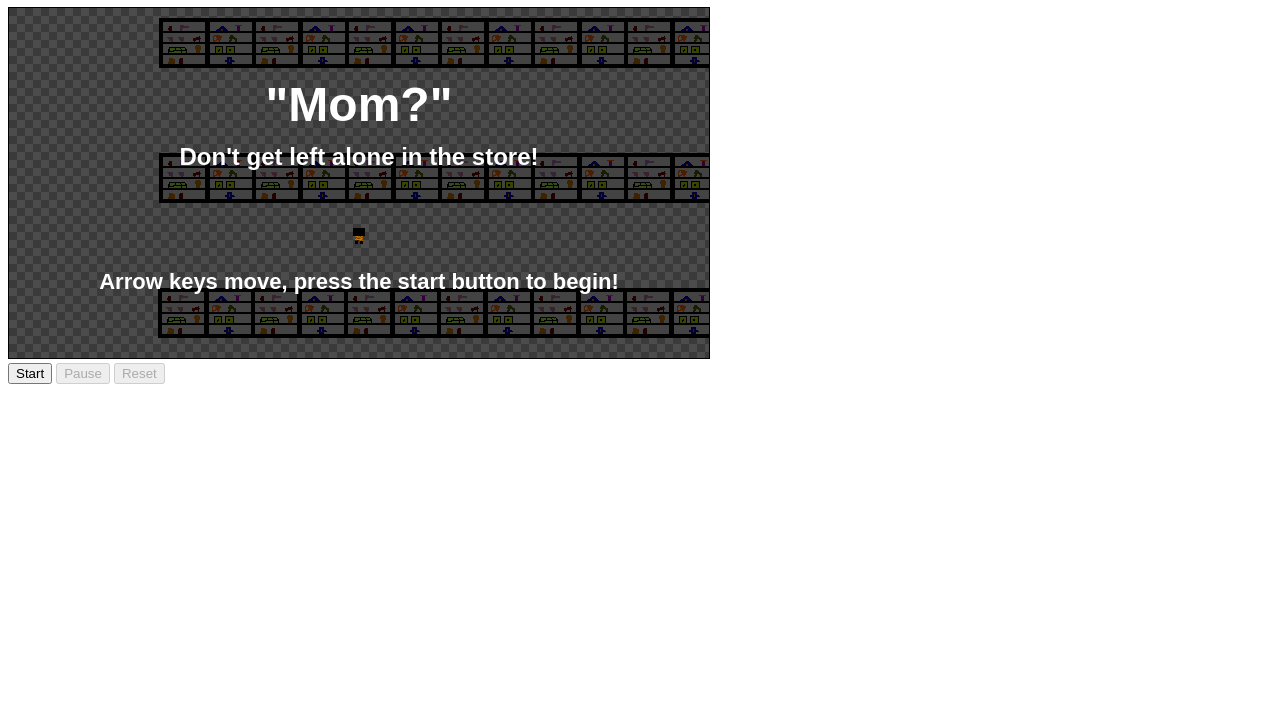
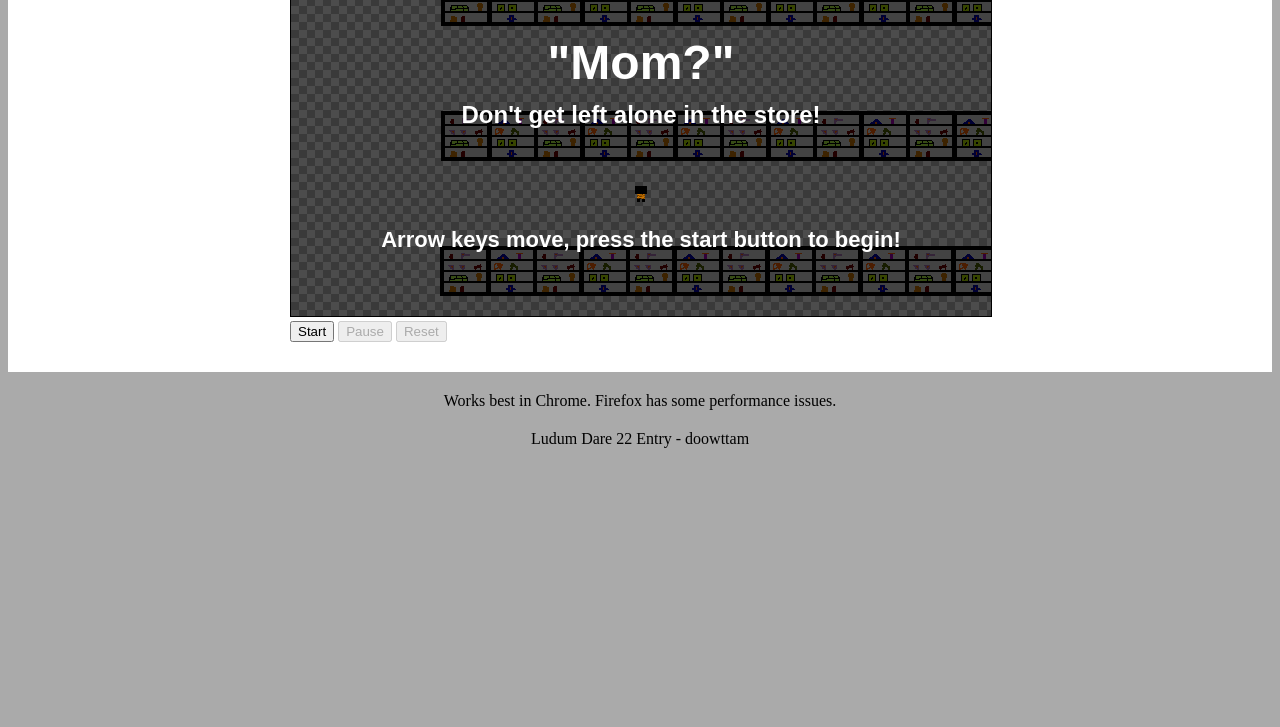
Before and after one commit to doowttam/Lost-Mom, a plain HTML site: page index.html in a window 1280 px wide. Shown: the part 73-800 px from the top of the page. Drawn offline with Linux system fonts and the light colour scheme.

Commit message:
Spruced up wrapping page

```diff
--- a/index.html
+++ b/index.html
@@ -25,16 +25,22 @@
 
 <body>
 
-  <h1>Mom?</h1>
+  <div class="main-container">
+    <div class="game-container">
+      <canvas id="game_canvas" height="350" width="700">Looks like your browser doesn't support Canavs. Sorry. :(</canvas>
+      <button type="button" id="start">Start</button>
+      <button type="button" id="pause">Pause</button>
+      <button type="button" id="reset">Reset</button>
+    </div>
+  </div>
 
-  <div class="main-container">
-    <canvas id="game_canvas" height="350" width="700"></canvas>
   </div>
-  <div class="controls-sidebar">
-    <button type="button" id="start">Start</button>
-    <button type="button" id="pause">Pause</button>
-    <button type="button" id="reset">Reset</button>
-  </div>
+  <p class="footer">
+    Works best in Chrome. Firefox has some performance issues.
+  </p>
+  <p class="footer">
+    Ludum Dare 22 Entry - doowttam
+  </p>
 
 </body>
 
--- a/lostmom.css
+++ b/lostmom.css
@@ -1,3 +1,20 @@
+body {
+    background: #aaaaaa;
+}
+.main-container {
+    width: 100%;
+    background: white;
+    padding: 30px 0px;
+}
+.game-container {
+    width: 700px;
+    margin: 0px auto;
+}
+
 #game_canvas {
     border: 1px solid black;
 }
+.footer {
+    margin-top: 20px;
+    text-align: center;
+}
```
